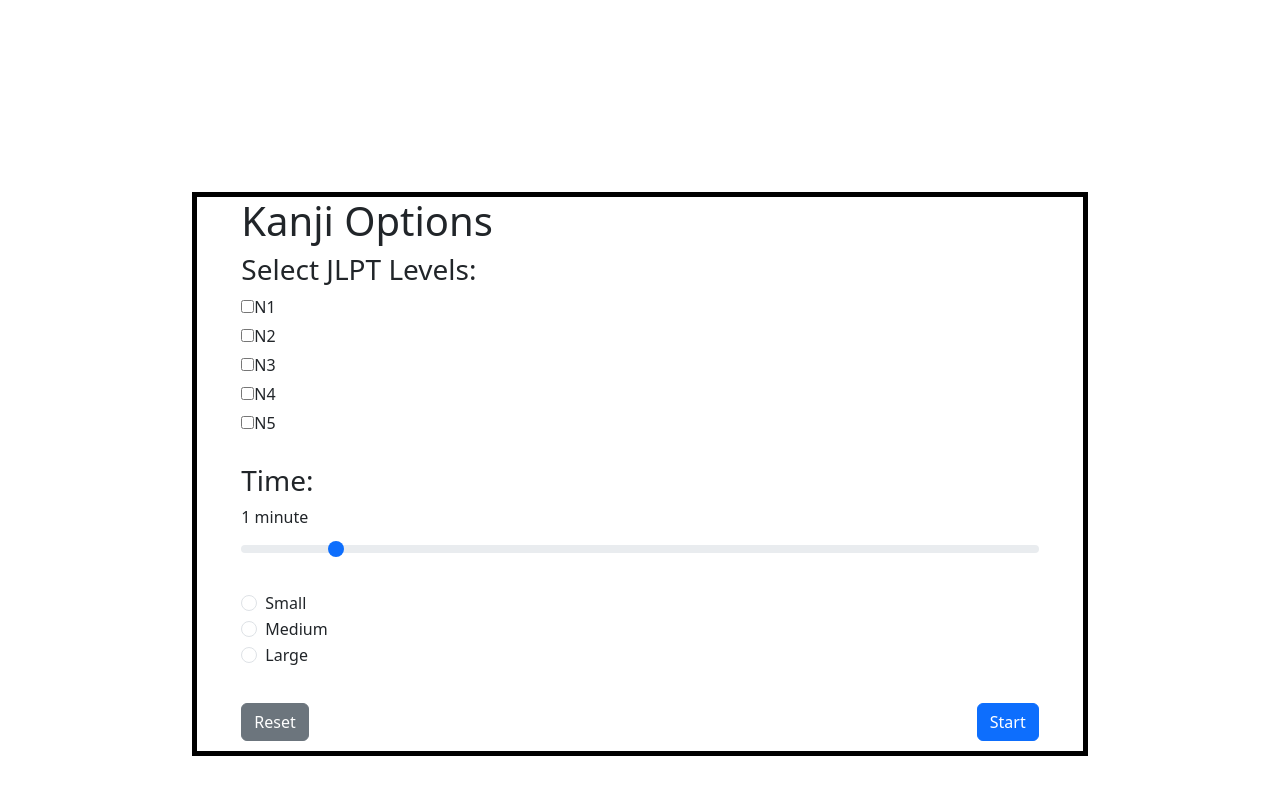
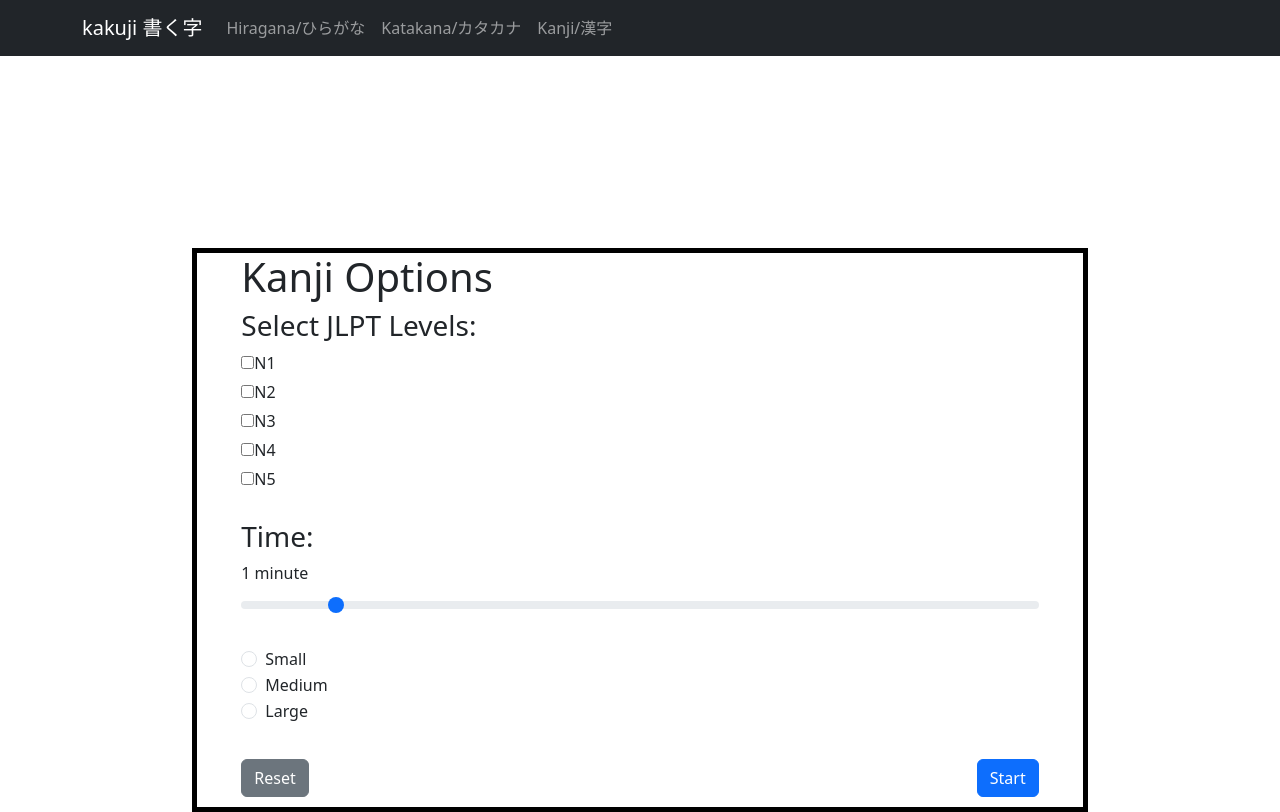
Before and after one commit to dyikwong/kakuji, a React (Vite) app: page / in a window 1280 px wide. Built offline with nearby package versions, Linux system fonts and the light colour scheme.

Commit message:
Add NavBbar component to App

```diff
--- a/src/App.jsx
+++ b/src/App.jsx
@@ -10,6 +10,7 @@ import { BrowserRouter, Routes, Route } from 'react-router-dom';
 function App() {
   return (
     <BrowserRouter>
+      <AppNavbar />
       <Routes>
         <Route path="/kakuji" element={<Start />} />
         <Route path="/kakuji/kanji" element={<Kanji />} />
```
